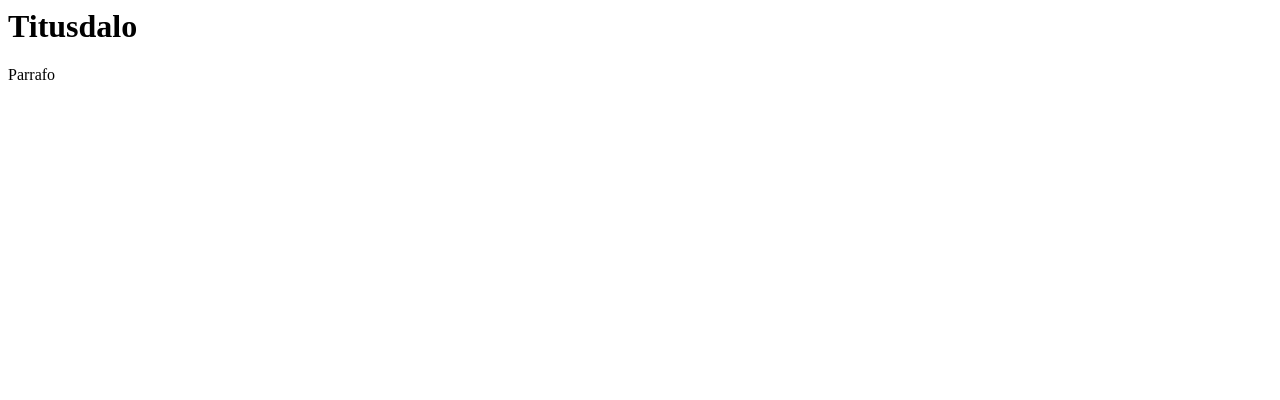
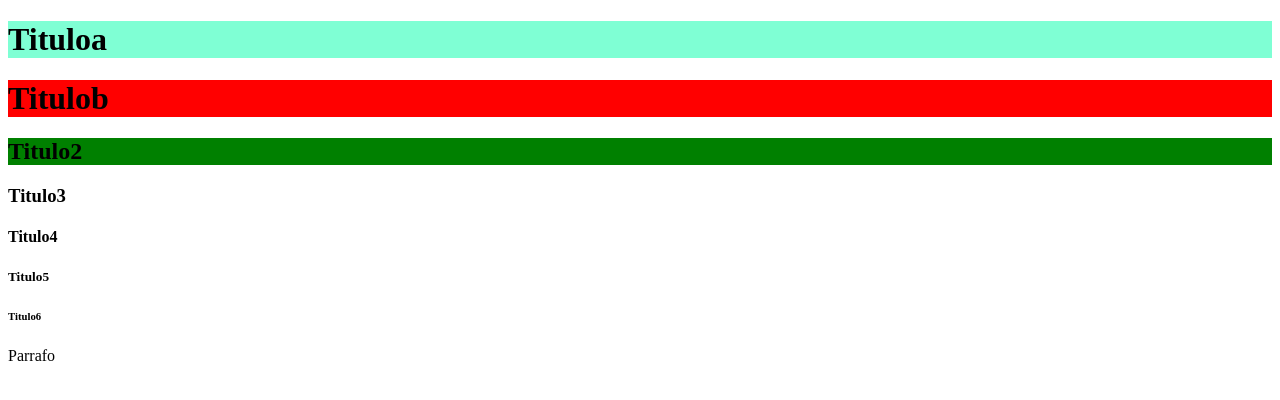
Before and after one commit to daven1995/workshopHCJ, a plain HTML site: page index.html in a window 1280 px wide. Drawn offline with Linux system fonts and the light colour scheme.

Commit message:
Cambios en Background de h1

```diff
--- a/index.html
+++ b/index.html
@@ -1,10 +1,24 @@
-
+<!DOCTYPE html>
 <html>
     <head>
-       <title></title>
+       <style type="text/css">
+           h1{
+               background-color: aquamarine;
+           }
+           h2{
+               background-color: green;
+           }
+        </style>
     </head>
     <body>
-       <h1>Titusdalo</h1>
+       <h1>Tituloa</h1>
+<!--       <h1>Comentario</h1>-->
+       <h1 style="background-color:red;">Titulob</h1>
+       <h2>Titulo2</h2>
+       <h3>Titulo3</h3>
+       <h4>Titulo4</h4>
+       <h5>Titulo5</h5>
+       <h6>Titulo6</h6>
        <p>Parrafo</p>
     </body>
 </html>
```
